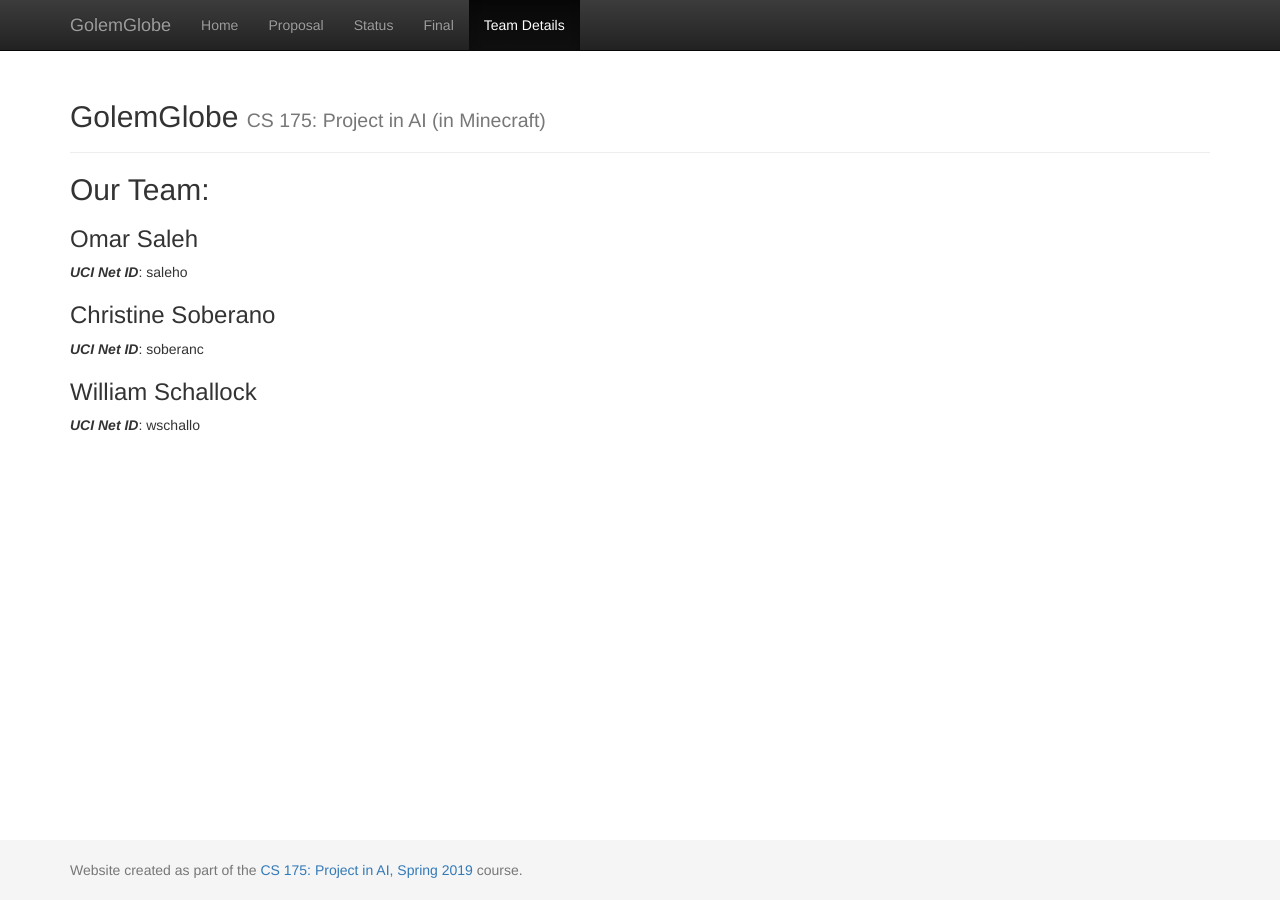
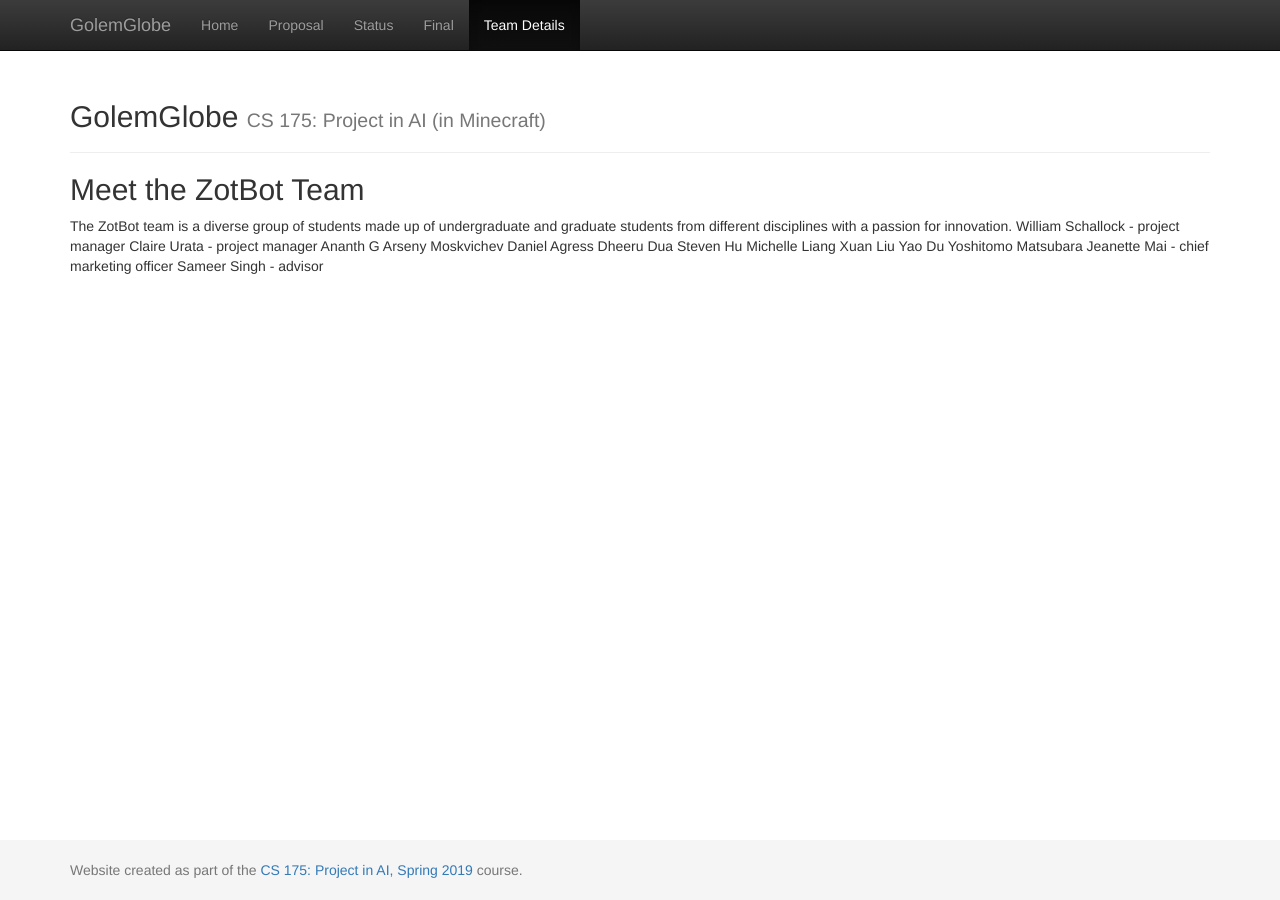
Before and after one commit to uci-zotbot/zotbot, a Jekyll site: the page built from docs/team.md, in a window 1280 px wide. Built offline with Jekyll 4.4.1, drawn with Linux system fonts in a browser that asks for light colours.

Commit message:
Update team.md

```diff
--- a/docs/team.md
+++ b/docs/team.md
@@ -3,13 +3,19 @@ layout: default
 title: Our Team
 ---
 
-## Our Team:
+## Meet the ZotBot Team
 
-### Omar Saleh
-  ***UCI Net ID***: saleho
-
-### Christine Soberano
-  ***UCI Net ID***: soberanc
-
-### William Schallock
-  ***UCI Net ID***: wschallo
+The ZotBot team is a diverse group of students made up of undergraduate and graduate students from different disciplines with a passion for innovation.
+William Schallock - project manager
+Claire Urata - project manager
+Ananth G
+Arseny Moskvichev
+Daniel Agress
+Dheeru Dua
+Steven Hu
+Michelle Liang
+Xuan Liu
+Yao Du
+Yoshitomo Matsubara
+Jeanette Mai - chief marketing officer
+Sameer Singh - advisor
```
